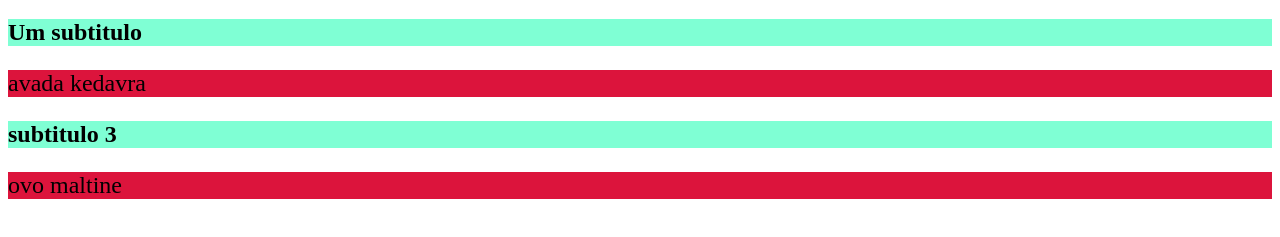
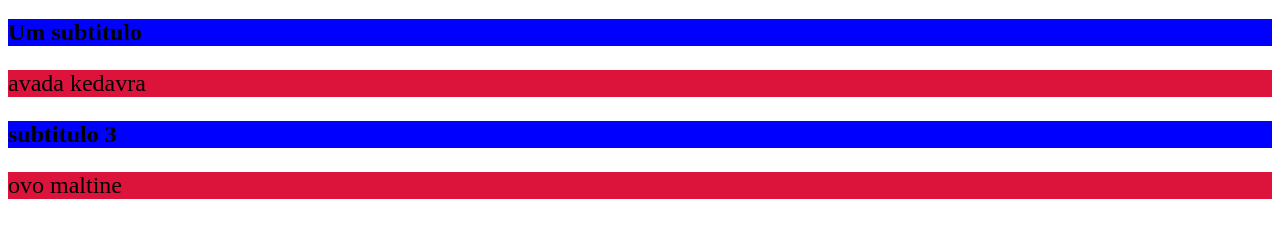
Before and after one commit to Bruno-Castro-Dev/Aula-css-inline, a plain HTML site: page index.html in a window 1280 px wide. Shown: the part 61-298 px from the top of the page. Drawn offline with Linux system fonts and the light colour scheme.

Commit message:
mudando background color para de azulmarine para azul

```diff
--- a/index.html
+++ b/index.html
@@ -8,11 +8,11 @@
 <body>
     <h1>CSS inline</h1>
 
-    <h2 style="background-color: aquamarine;">Um subtitulo</h2>
+    <h2 style="background-color: blue;">Um subtitulo</h2>
 
     <p style="background-color: crimson;font-size: 24px;">avada kedavra</p>
 
-    <h2 style="background-color:aquamarine">subtitulo 3 </h2>
+    <h2 style="background-color: blue">subtitulo 3 </h2>
 
     <p style="background-color:crimson;font-size: 24px;"> ovo maltine </p>
 </body>
```
